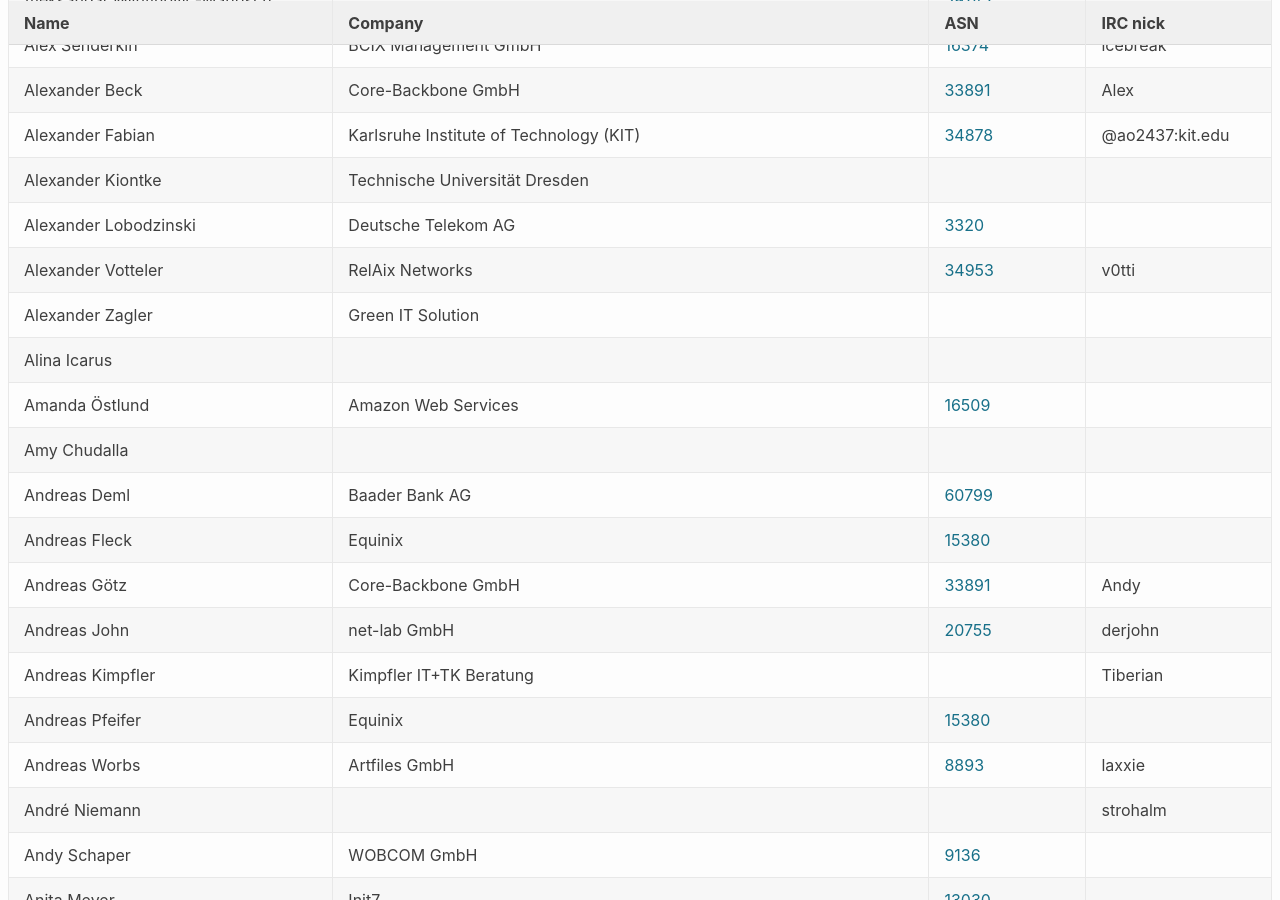
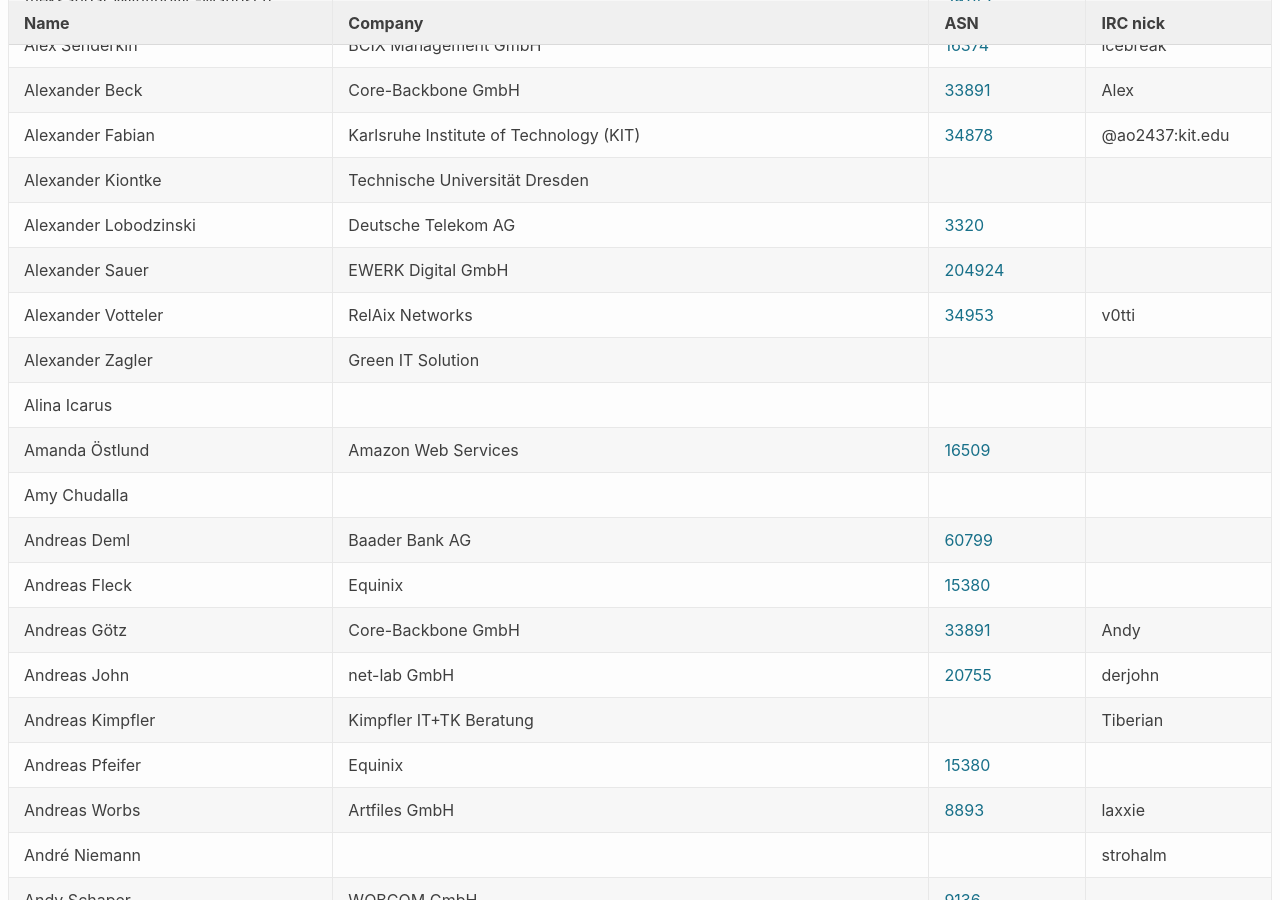
Before and after one commit to denog/pretix-attendeelist, a Jekyll site: the page built from denog15/index.md, in a window 1280 px wide and 900 px high, scrolled down 424 px. Built offline with Jekyll 4.4.1, drawn with Linux system fonts in a browser that asks for light colours; some of the changed text lies outside the part shown.

Commit message:
Latest data: Fri Oct 27 10:48:00 UTC 2023

```diff
--- a/_data/attendees_denog15_onsite.json
+++ b/_data/attendees_denog15_onsite.json
@@ -60,6 +60,12 @@
     "asn": "3320"
   },
   {
+    "name": "Alexander Sauer",
+    "company": "EWERK Digital GmbH",
+    "irc": null,
+    "asn": "204924"
+  },
+  {
     "name": "Alexander Votteler",
     "company": "RelAix Networks",
     "irc": "v0tti",
@@ -288,6 +294,12 @@
     "asn": null
   },
   {
+    "name": "Carsten Tardi",
+    "company": "EWERK Digital GmbH",
+    "irc": null,
+    "asn": "204924"
+  },
+  {
     "name": "Charles Brown",
     "company": "Akamai Technologies",
     "irc": null,
@@ -985,9 +997,9 @@
   },
   {
     "name": "Klaus Thielking-Riechert",
-    "company": null,
+    "company": "EWERK Digital GmbH",
     "irc": "ktr22",
-    "asn": null
+    "asn": "204924"
   },
   {
     "name": "Konstantin Jeske",
```
